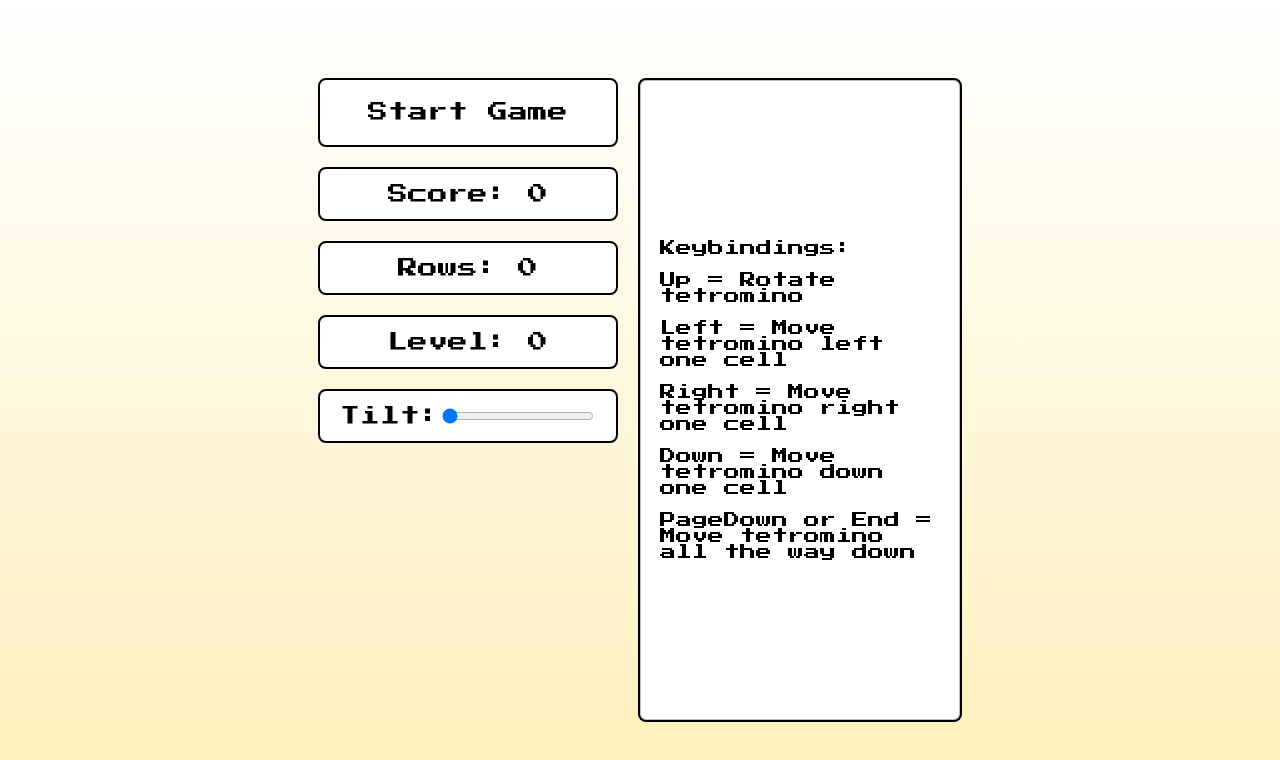
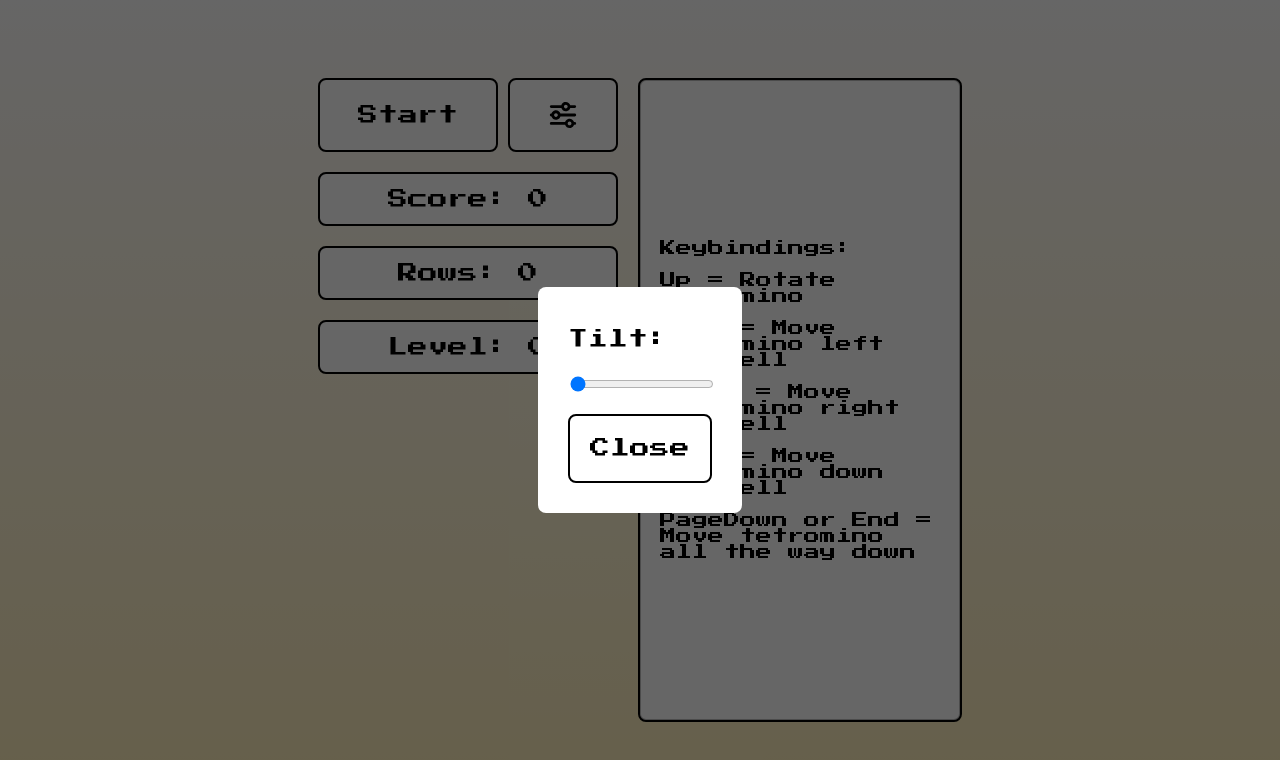
Before and after one commit to Dreamdealer/resume, a React (Create React App) app: page / in a window 1280 px wide. Shown: the top 760 px of the page. Built offline with nearby package versions, Linux system fonts and the light colour scheme.

Commit message:
chore: Separated settings

```diff
--- /dev/null
+++ b/src/Components/Box.tsx
@@ -0,0 +1,12 @@
+import styled from 'styled-components';
+
+const Box = styled.div`
+    display: flex;
+    flex-grow: 0;
+    flex-shrink: 0;
+    flex-direction: row;
+    justify-content: center;
+    align-items: stretch;
+`;
+
+export default Box;
--- a/src/Components/Button.tsx
+++ b/src/Components/Button.tsx
@@ -1,18 +1,22 @@
 import styled from 'styled-components';
 
 const Button = styled.button`
+    display: flex;
+    flex-grow: 1;
+    justify-content: center;
+    align-items: center;
     outline: none;
     border: 2px solid #000;
     border-radius: 8px;
     line-height: 25px;
     font-size: 20px;
     padding: 20px;
-    background: #FFF;
+    background: #fff;
     font-family: inherit;
 
     &:hover {
         cursor: pointer;
-        box-shadow: 0 0 20px rgba(0,0,0,.2);
+        box-shadow: 0 0 20px rgba(0, 0, 0, 0.2);
     }
 `;
 
--- /dev/null
+++ b/src/Components/FancyRadios.tsx
@@ -0,0 +1,53 @@
+import React, { FC } from 'react';
+import styled from 'styled-components';
+
+const StyledFancyRadiosContainer = styled.div`
+    border: 2px solid #000;
+    border-radius: 8px;
+    display: flex;
+    flex-flow: row nowrap;
+    align-items: stretch;
+
+    input {
+        display: none;
+    }
+`;
+
+const StyledLabel = styled.label<{ checked: boolean }>`
+    display: flex;
+    flex-grow: 1;
+    justify-content: center;
+    padding: 20px;
+    color: ${({ checked }) => (checked ? '#F00' : '#000')};
+`;
+
+type PropsType = {
+    name: string;
+    options: Array<{
+        value: string;
+        label: string;
+    }>;
+    selected: string;
+    onChange(selectedValue: string): void;
+};
+
+const FancyRadios: FC<PropsType> = props => (
+    <StyledFancyRadiosContainer>
+        {props.options.map(option => (
+            <StyledLabel checked={props.selected === option.value}>
+                <input
+                    type="radio"
+                    name={props.name}
+                    value={option.value}
+                    checked={props.selected === option.value}
+                    onChange={({ target }) => {
+                        props.onChange(target.value);
+                    }}
+                />
+                {option.label}
+            </StyledLabel>
+        ))}
+    </StyledFancyRadiosContainer>
+);
+
+export default FancyRadios;
--- /dev/null
+++ b/src/Components/Label.tsx
@@ -0,0 +1,14 @@
+import styled from 'styled-components';
+
+const Label = styled.label<{ mt?: boolean }>`
+    display: flex;
+    outline: none;
+    line-height: 45px;
+    font-size: 20px;
+    margin-bottom: 12px;
+    margin-top: ${({ mt }) => (mt ? '30px' : '0')};
+    background: #fff;
+    font-family: inherit;
+`;
+
+export default Label;
--- /dev/null
+++ b/src/Components/Settings.tsx
@@ -0,0 +1,59 @@
+import React, { FC } from 'react';
+import Button from './Button';
+import FancyRadios from './FancyRadios';
+import Label from './Label';
+import { StyledSettingsContainer, StyledSettingsOverlay, StyledSlider } from './Styles';
+import { LocalSettingsType } from './Tetris';
+
+type PropsType = {
+    localSettings: LocalSettingsType;
+    onLocalSettingsChange(localSettings: LocalSettingsType): void;
+    onCloseSettings(): void;
+};
+
+const Settings: FC<PropsType> = props => (
+    <StyledSettingsOverlay>
+        <StyledSettingsContainer>
+            <Label>Tilt:</Label>
+            <StyledSlider
+                type="range"
+                name="volume"
+                value={props.localSettings.tilt}
+                min="0"
+                max="65"
+                onChange={({ target }) => {
+                    props.onLocalSettingsChange({
+                        ...props.localSettings,
+                        tilt: parseInt(target.value),
+                    });
+                }}
+            />
+            {/* <Label mt>Theme:</Label>
+            <FancyRadios
+                name="theme"
+                options={[
+                    { value: 'light', label: 'Light' },
+                    { value: 'dark', label: 'Dark' },
+                ]}
+                selected={props.localSettings.theme}
+                onChange={selected => {
+                    props.onLocalSettingsChange({
+                        ...props.localSettings,
+                        theme: selected as LocalSettingsType['theme'],
+                    });
+                }}
+            /> */}
+            <div style={{ marginTop: '20px', display: 'flex', justifyContent: 'center' }}>
+                <Button
+                    onClick={() => {
+                        props.onCloseSettings();
+                    }}
+                >
+                    Close
+                </Button>
+            </div>
+        </StyledSettingsContainer>
+    </StyledSettingsOverlay>
+);
+
+export default Settings;
--- a/src/Components/Styles.ts
+++ b/src/Components/Styles.ts
@@ -1,6 +1,27 @@
 import styled from 'styled-components';
 import { tetrisConfig } from '../Config/tetrisConfig';
 import Display from './Display';
+
+export const StyledSettingsContainer = styled.div`
+    background: #fff;
+    padding: 30px;
+    border-radius: 8px;
+`;
+
+export const StyledSettingsOverlay = styled.div`
+    position: fixed;
+    display: flex;
+    width: 100%;
+    height: 100%;
+    justify-content: center;
+    align-items: center;
+    z-index: 99;
+    color: #000;
+    display: flex;
+    flex-flow: column wrap;
+    font-family: 'Press Start 2P', cursive;
+    background: rgba(0, 0, 0, 0.6);
+`;
 
 export const StyledDisplaysContainer = styled.div`
     margin-right: 20px;
--- a/src/Components/Tetris.tsx
+++ b/src/Components/Tetris.tsx
@@ -1,4 +1,4 @@
-import React, { useRef, useState } from 'react';
+import React, { useEffect, useRef, useState } from 'react';
 import Stage from './Stage';
 import { usePlayer } from '../Hooks/usePlayer';
 import { useStage } from '../Hooks/useStage';
@@ -9,14 +9,25 @@ import Display from './Display';
 import { tetrisConfig } from '../Config/tetrisConfig';
 import Button from './Button';
 import GameOver from './GameOver';
-import { StyledTetrisContainer, StyledDisplaysContainer, StyledDisplays, StyledSlider } from './Styles';
+import { StyledTetrisContainer, StyledDisplaysContainer, StyledDisplays } from './Styles';
 import OnScreenControls from './OnScreenControls';
+import Settings from './Settings';
+import Box from './Box';
 
 type PlayerMovementType = 'LEFT' | 'RIGHT' | 'ROTATE' | 'DOWN' | 'FULLDOWN' | 'TOGGLE_PAUSE' | 'UNPAUSE';
 
+export type LocalSettingsType = {
+    tilt: number;
+    theme: 'light' | 'dark';
+};
+
 const Tetris = () => {
-    const [tilt, setTilt] = useState(0);
+    const [localSettings, setLocalSettings] = useState<LocalSettingsType>({
+        tilt: 0,
+        theme: 'light',
+    });
     const [dropTime, setDropTime] = useState<null | number>(null);
+    const [showSettings, setShowSettings] = useState(true);
     const [gameOver, setGameOver] = useState(false);
     const [gamePaused, setGamePaused] = useState(false);
     const [gameStarted, setGameStarted] = useState(false);
@@ -159,8 +170,28 @@ const Tetris = () => {
         moveTetrominoDown(1);
     }, dropTime);
 
+    useEffect(() => {
+        const localStorageSettings = localStorage.getItem('TetrisSettings');
+
+        if (localStorageSettings) {
+            setLocalSettings(JSON.parse(localStorageSettings));
+        }
+    }, []);
+
     return (
         <>
+            {showSettings && (
+                <Settings
+                    localSettings={localSettings}
+                    onLocalSettingsChange={settingsObject => {
+                        setLocalSettings(settingsObject);
+                        localStorage.setItem('TetrisSettings', JSON.stringify(settingsObject));
+                    }}
+                    onCloseSettings={() => {
+                        setShowSettings(false);
+                    }}
+                />
+            )}
             {gameOver && (
                 <GameOver>
                     <p>Game Over</p>
@@ -191,7 +222,7 @@ const Tetris = () => {
             />
             <StyledTetrisContainer
                 ref={gameRef}
-                tilt={tilt}
+                tilt={localSettings.tilt}
                 gameOver={gameOver}
                 role="button"
                 tabIndex={0}
@@ -201,13 +232,14 @@ const Tetris = () => {
                 }}
             >
                 <StyledDisplaysContainer>
+                    <Box>
                         {!gameStarted ? (
                             <Button
                                 onClick={() => {
                                     startGame();
                                 }}
                             >
-                            Start Game
+                                Start
                             </Button>
                         ) : (
                             <Button
@@ -215,26 +247,22 @@ const Tetris = () => {
                                     playerMovement('TOGGLE_PAUSE');
                                 }}
                             >
-                            {gamePaused ? 'Continue...' : 'Pause Game'}
+                                {gamePaused ? 'Continue' : 'Pause'}
                             </Button>
                         )}
+                        <Button
+                            onClick={() => {
+                                setShowSettings(true);
+                            }}
+                            style={{ marginLeft: '10px' }}
+                        >
+                            <img src={`${process.env.PUBLIC_URL}/slider.svg`} alt="" height="30px" />
+                        </Button>
+                    </Box>
                     <StyledDisplays>
                         <Display>Score: {score}</Display>
                         <Display>Rows: {rows}</Display>
                         <Display>Level: {level}</Display>
-                        <Display>
-                            Tilt:
-                            <StyledSlider
-                                type="range"
-                                name="volume"
-                                value={tilt}
-                                min="0"
-                                max="45"
-                                onChange={({ target }) => {
-                                    setTilt(parseInt(target.value));
-                                }}
-                            />
-                        </Display>
                     </StyledDisplays>
                 </StyledDisplaysContainer>
                 <Stage
```
Also changed, not shown: public/slider.svg (added). Lines whose indentation alone changed are shown as unchanged.
